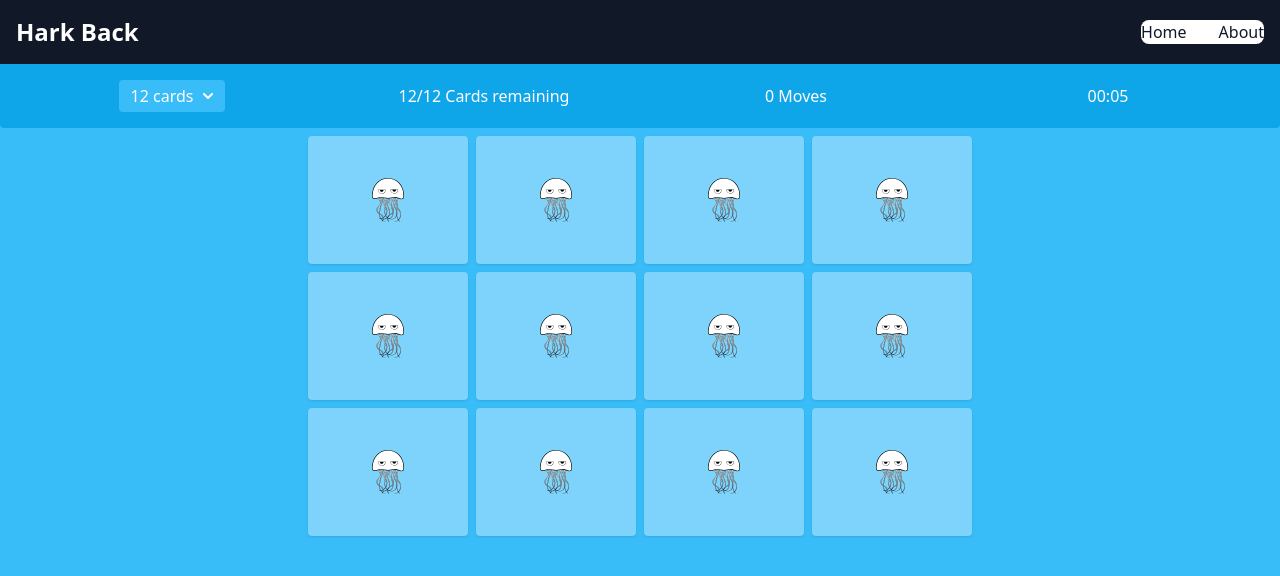
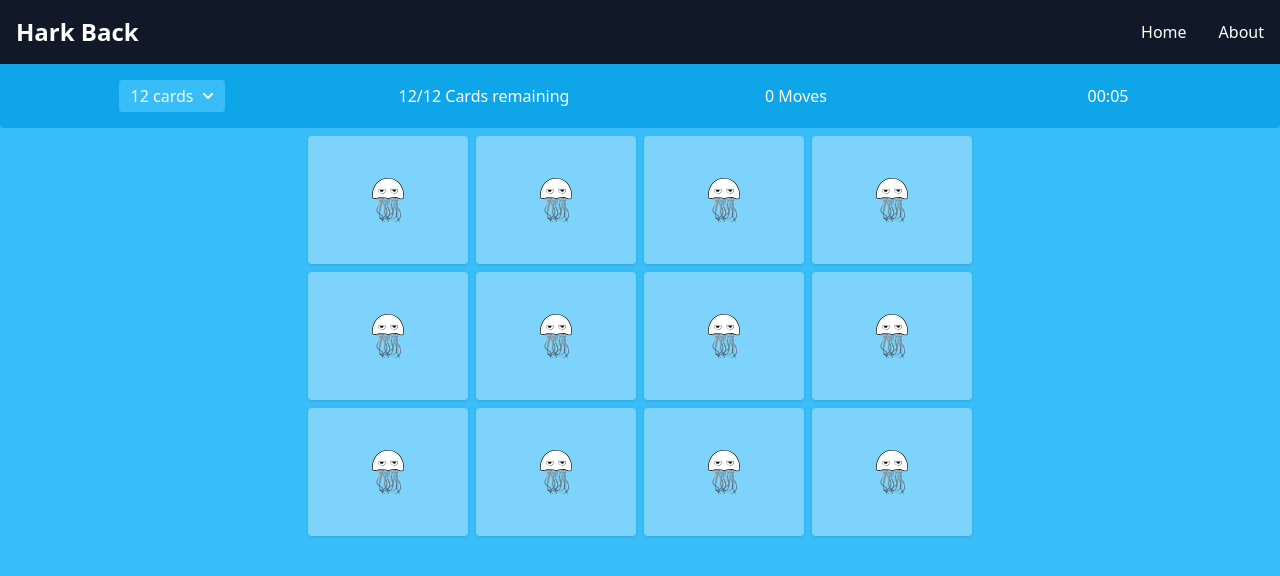
Before and after one commit to JermaineDavy/hark-back, a Vue app: page / in a window 1280 px wide. Shown: the top 576 px of the page. Built offline with nearby package versions, Linux system fonts and the light colour scheme.

Commit message:
Fix styling when a user uses lightmode

```diff
--- a/src/components/Navbar.vue
+++ b/src/components/Navbar.vue
@@ -13,13 +13,13 @@
             </button>
 
             <div :class="hiddenClass" class="w-full md:block md:w-auto">
-                <ul class="font-medium flex flex-col p-4 md:p-0 mt-4 rounded-lg md:flex-row md:space-x-8 md:mt-0 md:border-0 md:bg-white bg-gray-800 md:bg-gray-900 dark:border-gray-700">
+                <ul class="font-medium flex flex-col p-4 md:p-0 mt-4 border border-gray-100 rounded-lg md:flex-row md:space-x-8 md:mt-0 md:border-0 text-white bg-gray-900 dark:border-gray-700">
                     <li>
-                        <RouterLink to="/" class="block py-2 pl-3 pr-4 text-gray-900 rounded hover:bg-gray-100 md:hover:bg-transparent md:border-0 md:hover:text-blue-700 md:p-0 dark:text-white md:dark:hover:text-blue-500 dark:hover:bg-gray-700 dark:hover:text-white md:dark:hover:bg-transparent">Home</RouterLink>
+                        <RouterLink to="/" class="block py-2 pl-3 pr-4 rounded hover:bg-gray-100 md:hover:bg-transparent md:border-0 md:hover:text-blue-700 md:p-0  md:dark:hover:text-blue-500 dark:hover:bg-gray-700 dark:hover:text-white md:dark:hover:bg-transparent">Home</RouterLink>
                     </li>
 
                     <li>
-                        <RouterLink to="/about" class="block py-2 pl-3 pr-4 text-gray-900 rounded hover:bg-gray-100 md:hover:bg-transparent md:border-0 md:hover:text-blue-700 md:p-0 dark:text-white md:dark:hover:text-blue-500 dark:hover:bg-gray-700 dark:hover:text-white md:dark:hover:bg-transparent">About</RouterLink>
+                        <RouterLink to="/about" class="block py-2 pl-3 pr-4rounded hover:bg-gray-100 md:hover:bg-transparent md:border-0 md:hover:text-blue-700 md:p-0  md:dark:hover:text-blue-500 dark:hover:bg-gray-700 dark:hover:text-white md:dark:hover:bg-transparent">About</RouterLink>
                     </li>
                 </ul>
             </div>
```
